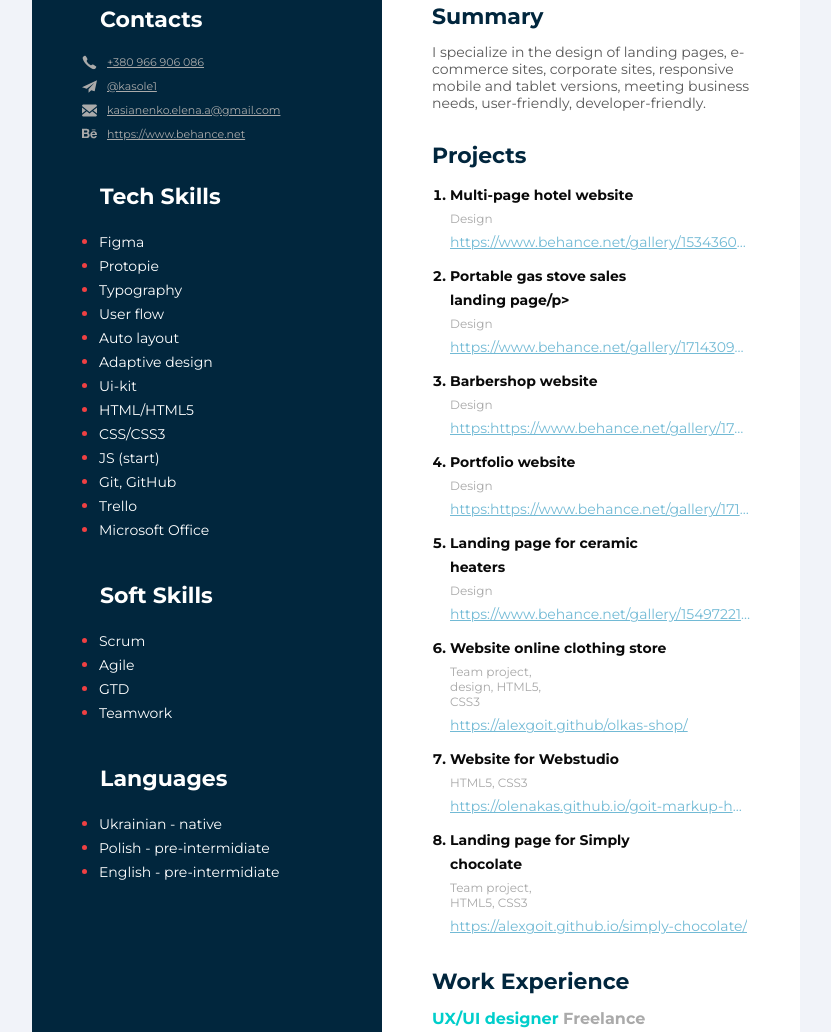
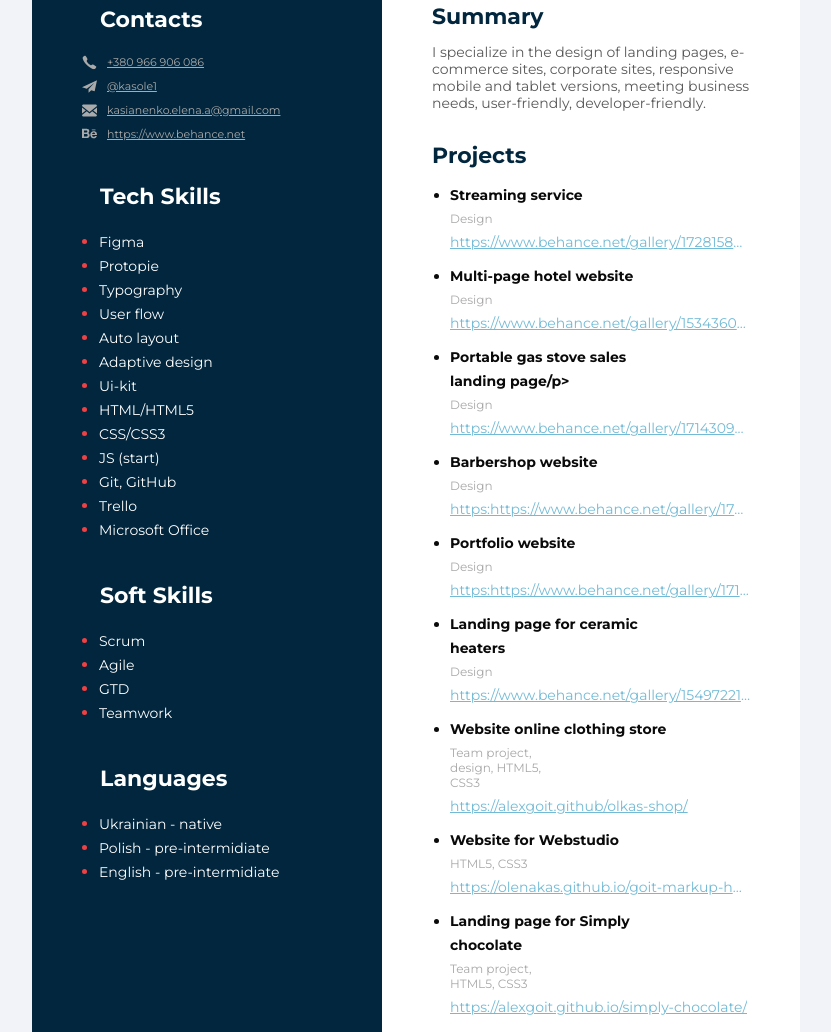
Before and after one commit to Olenakas/my-resume, a plain HTML site: page index.html in a window 1280 px wide. Shown: the part 299-1331 px from the top of the page, without its empty margins (224-1055 px from the left). Drawn offline with Linux system fonts and the light colour scheme; a web font is replaced by a local one.

Commit message:
add streaming service

```diff
--- a/index.html
+++ b/index.html
@@ -207,7 +207,15 @@
           <!--Projects-->
           <div class="projects content">
             <h3 class="title">Projects</h3>
-            <ol class="projects-list">
+            <ul class="projects-list">
+              <li class="projects-item">
+                <div class="projects-item-content">
+                  <p class="projects-item-name">Streaming service</p>
+                  <p class="projects-item-type">Design</p>
+                  <a href="https://https://www.behance.net/gallery/172815889/Movie-viewing-serviceconcept/" class="project-link"
+                    target="_blank">https://www.behance.net/gallery/172815889/Movie-viewing-serviceconcept</a>
+                </div>
+              </li>
               <li class="projects-item">
                 <div class="projects-item-content">
                   <p class="projects-item-name">Multi-page hotel website</p>
@@ -338,7 +346,7 @@
                   </div>
                 </div>
               </li> -->
-            </ol>
+            </ul>
           </div>
           <!--Work-->
           <div class="work content">
```
